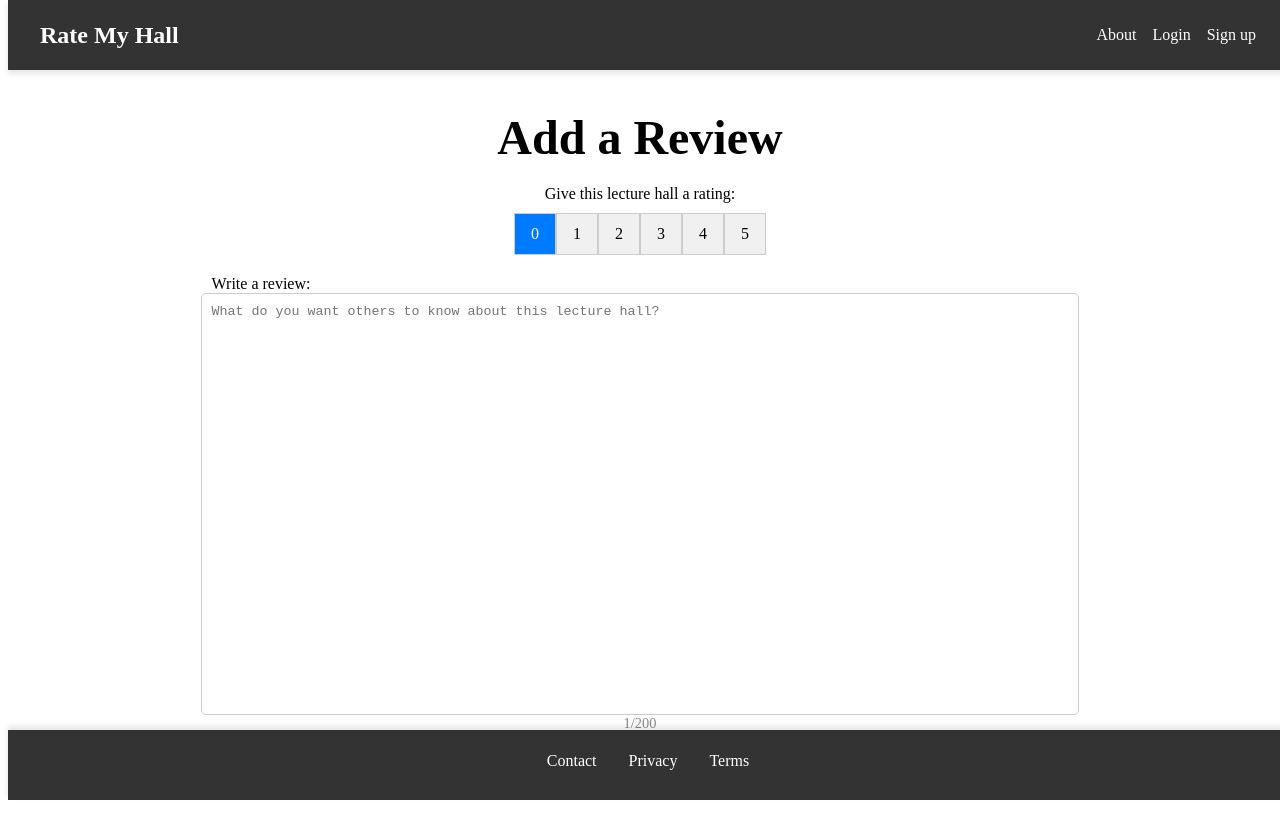
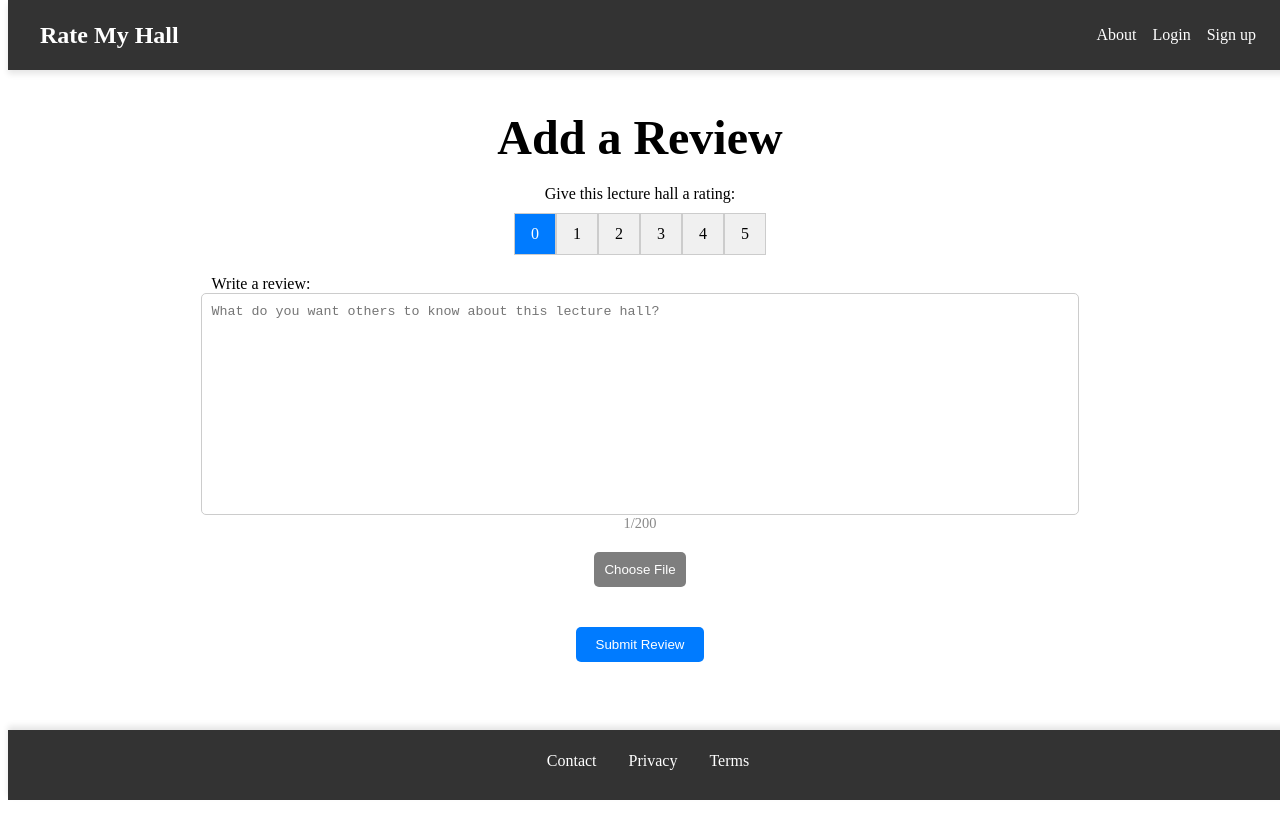
Before and after one commit to Cpoing/ratemyhall, a React (Vite) app: page /add-review/1 in a window 1280 px wide. After the commit the page ends 800 px from the top, so only its background shows below. Built offline with nearby package versions, Linux system fonts and the light colour scheme.

Commit message:
Updated addReviews

```diff
--- a/src/pages/addReview/addReview.css
+++ b/src/pages/addReview/addReview.css
@@ -52,7 +52,7 @@
 
 textarea {
   width: 70%;
-  height: 400px;
+  height: 200px;
   padding: 10px;
   border-radius: 5px;
   border: 1px solid #ccc;
@@ -63,6 +63,21 @@ textarea {
   text-align: right;
   font-size: 0.9rem;
   color: #888;
+}
+
+.image-upload-container {
+  width: 20%;
+  margin-bottom: 20px;
+  display: flex;
+  flex-direction: column;
+  justify-content: center;
+  align-items: center;
+}
+
+.image-upload-container input {
+  width: 100%;
+  padding: 10px;
+  border-radius: 5px;
 }
 
 .submit-review-btn {
@@ -78,3 +93,41 @@ textarea {
 .submit-review-btn:hover {
   background-color: #0056b3;
 }
+
+.upload-button {
+  background-color: #7e7e7e;
+}
+
+.upload-button:hover {
+  background-color: #3f3f3f;
+}
+
+.image-preview {
+  width: 100px;
+  height: 100px;
+  object-fit: cover;
+  border-radius: 5px;
+  border: 1px solid #ddd;
+  margin-bottom: 5px;
+}
+
+.remove-button {
+  padding: 10px 15px;
+  background-color: white;
+  color: red;
+  border: none;
+  border-radius: 5px;
+  cursor: pointer;
+  position: absolute;
+  padding: 10px;
+}
+
+.remove-button:hover {
+  background-color: white;
+}
+
+.upload-button {
+  position: relative;
+  margin-left: 0 auto;
+  padding: 10px;
+}
--- a/src/pages/addReview/addReview.tsx
+++ b/src/pages/addReview/addReview.tsx
@@ -5,6 +5,8 @@ import { useNavigate } from "react-router-dom";
 const AddReview: React.FC = () => {
   const [review, setReview] = useState("");
   const [rating, setRating] = useState(0);
+  const [image, setImage] = useState<File | null>(null);
+  const [imagePreview, setImagePreview] = useState<string | null>(null);
   const navigate = useNavigate();
 
   const handleRatingChange = (value: number) => {
@@ -22,6 +24,7 @@ const AddReview: React.FC = () => {
       const newReview = {
         rating,
         review,
+        image,
         user: "Current User", // Replace with actual user data later
       };
 
@@ -32,6 +35,24 @@ const AddReview: React.FC = () => {
     } else {
       alert("Please provide a rating and review text.");
     }
+  };
+
+  const handleImageChange = (event: React.ChangeEvent<HTMLInputElement>) => {
+    if (event.target.files && event.target.files.length > 0) {
+      const file = event.target.files[0];
+      setImage(file);
+
+      const reader = new FileReader();
+      reader.onloadend = () => {
+        setImagePreview(reader.result as string);
+      };
+      reader.readAsDataURL(file);
+    }
+  };
+
+  const handleImageRemove = () => {
+    setImage(null);
+    setImagePreview(null);
   };
 
   return (
@@ -64,6 +85,31 @@ const AddReview: React.FC = () => {
         />
         <div className="word-count">{review.split(" ").length}/200</div>
       </div>
+      <div className="image-upload-container">
+        {imagePreview && (
+          <img src={imagePreview} alt="Preview" className="image-preview" />
+        )}
+        <input
+          type="file"
+          id="image-upload"
+          accept="image/*"
+          onChange={handleImageChange}
+          style={{ display: "none" }}
+        />
+        <div className="image-button-container">
+          <button
+            className="upload-button"
+            onClick={() => document.getElementById("image-upload")?.click()}
+          >
+            Choose File
+          </button>
+          {image && (
+            <button className="remove-button" onClick={handleImageRemove}>
+              X
+            </button>
+          )}
+        </div>
+      </div>
       <button className="submit-review-btn" onClick={handleSubmit}>
         Submit Review
       </button>
```
